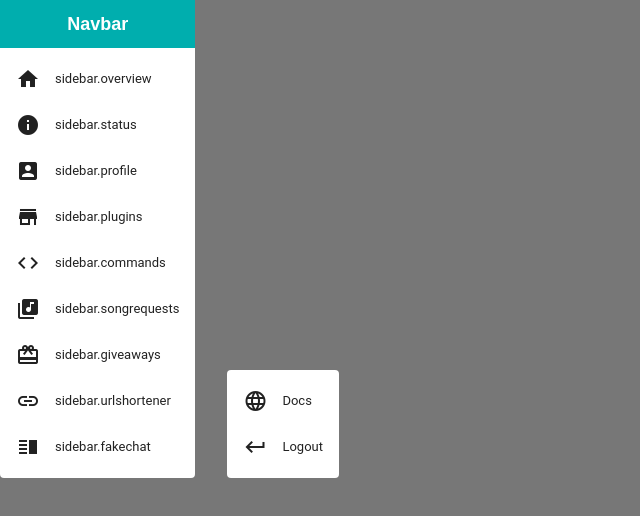
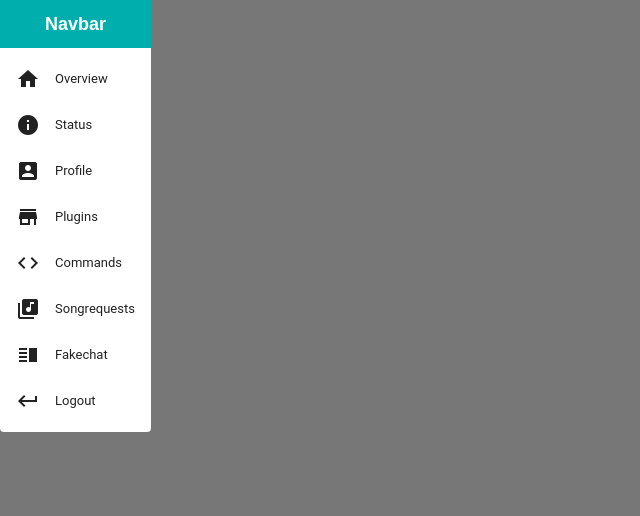
Before and after one commit to Twasi/twasi-desktop, a React (Create React App) app: page /docs in a window 1280 px wide. Shown: the top 516 px of the page, without its empty margins (0-640 px from the left). Built offline with nearby package versions, Linux system fonts and the light colour scheme.

Commit message:
Work on sidebar, now more usable

```diff
--- a/src/components/sidebar/Sidebar.js
+++ b/src/components/sidebar/Sidebar.js
@@ -20,55 +20,49 @@ class Sidebar extends Component {
         key: 'overview',
         path: '/',
         icon: 'home',
-        name: 'sidebar.overview'
+        name: 'Overview'
       },
       {
         key: 'status',
         path: '/status',
         icon: 'info',
-        name: 'sidebar.status'
+        name: 'Status'
       },
       {
         key: 'profile',
         path: '/profile',
         icon: 'account_box',
-        name: 'sidebar.profile'
+        name: 'Profile'
       },
       {
         key: 'plugins',
         path: '/plugins',
         icon: 'store',
-        name: 'sidebar.plugins'
+        name: 'Plugins'
       },
       {
         key: 'commands',
         path: '/commands',
         icon: 'code',
-        name: 'sidebar.commands'
+        name: 'Commands'
       },
       {
         key: 'songrequests',
         path: '/songrequests',
         icon: 'library_music',
-        name: 'sidebar.songrequests'
-      },
-      {
-        key: 'giveaways',
-        path: '/giveaways',
-        icon: 'redeem',
-        name: 'sidebar.giveaways'
-      },
-      {
-        key: 'urlshortener',
-        path: '/urlshortener',
-        icon: 'link',
-        name: 'sidebar.urlshortener'
+        name: 'Songrequests'
       },
       {
         key: 'fakechat',
         path: '/fakechat',
         icon: 'vertical_split',
-        name: 'sidebar.fakechat'
+        name: 'Fakechat'
+      },
+      {
+        key: 'docs',
+        path: '/docs',
+        icon: 'keyboard_return',
+        name: 'Logout'
       }
     ];
 
@@ -93,8 +87,6 @@ class Sidebar extends Component {
   }
 
   render() {
-    const { location } = this.props;
-
     let selectedKey = 'fakechat' //find(item => item.path === location.pathname, this.items);
     if (typeof selectedKey === 'undefined') {
       selectedKey = this.items[0].key;
@@ -129,31 +121,6 @@ class Sidebar extends Component {
             {renderItems()}
           </MenuList>
         </Paper>
-        <Paper style={getMenuStyle()} className="sidebar sidebarSecondary">
-          <MenuList
-            className="Sidebar"
-          >
-            <MenuItem
-              style={{ fontSize: 13 }}
-              innerDivStyle={{ padding: '0px 16px 0px 52px' }}
-              onClick={() => window.open('https://docs.twasi.net', '_blank')}
-            >
-              <i className="material-icons" style={{ marginRight: '15px' }}>language</i>
-              Docs
-            </MenuItem>
-            <MenuItem
-              style={{ fontSize: 13 }}
-              innerDivStyle={{ padding: '0px 16px 0px 52px' }}
-              onClick={() => {
-                localStorage.clear();
-                window.location = 'https://twasi.net';
-              }}
-            >
-              <i className="material-icons" style={{ marginRight: '15px' }}>keyboard_return</i>
-              Logout
-            </MenuItem>
-          </MenuList>
-        </Paper>
       </div>
     );
   }
```
